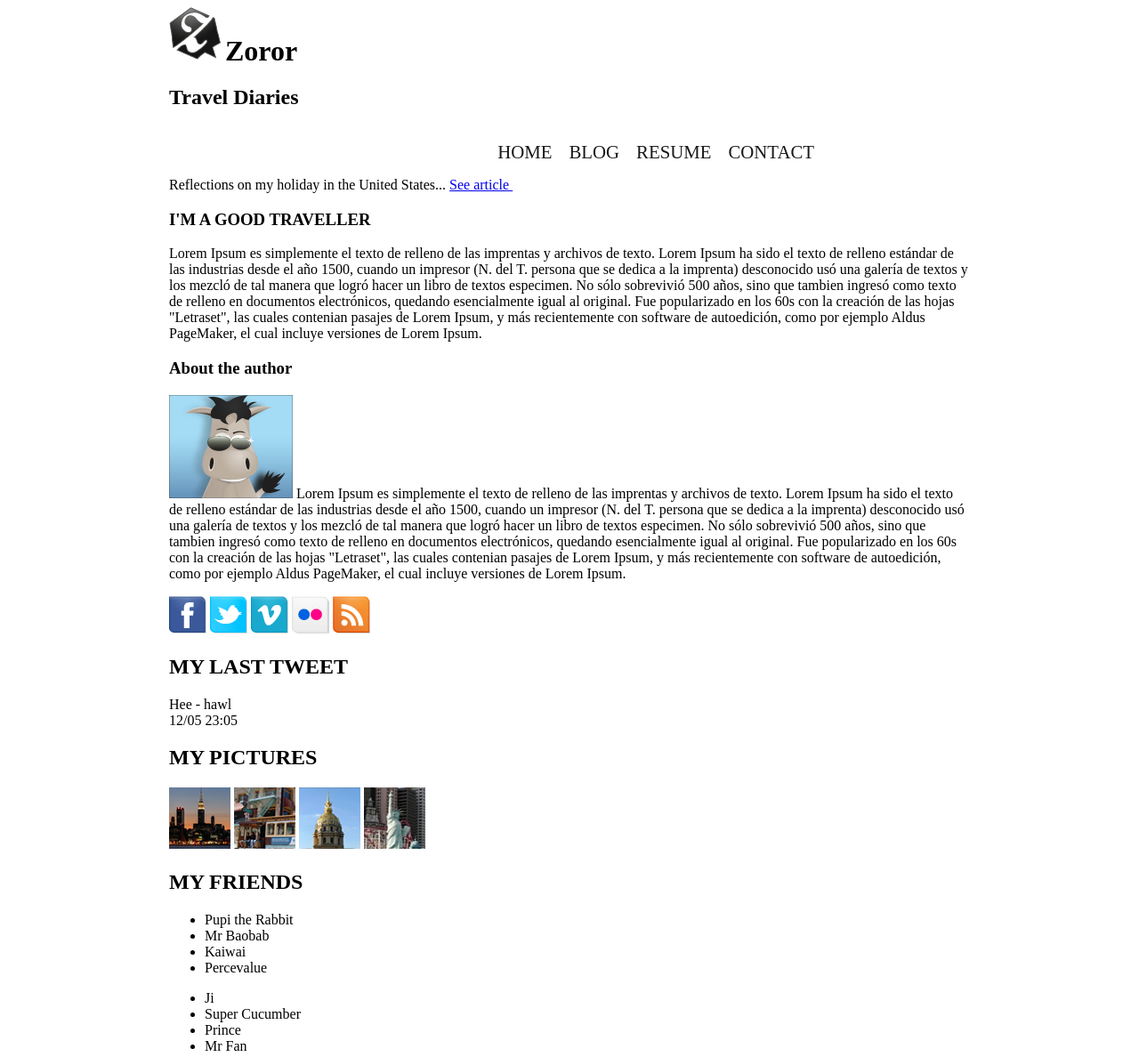
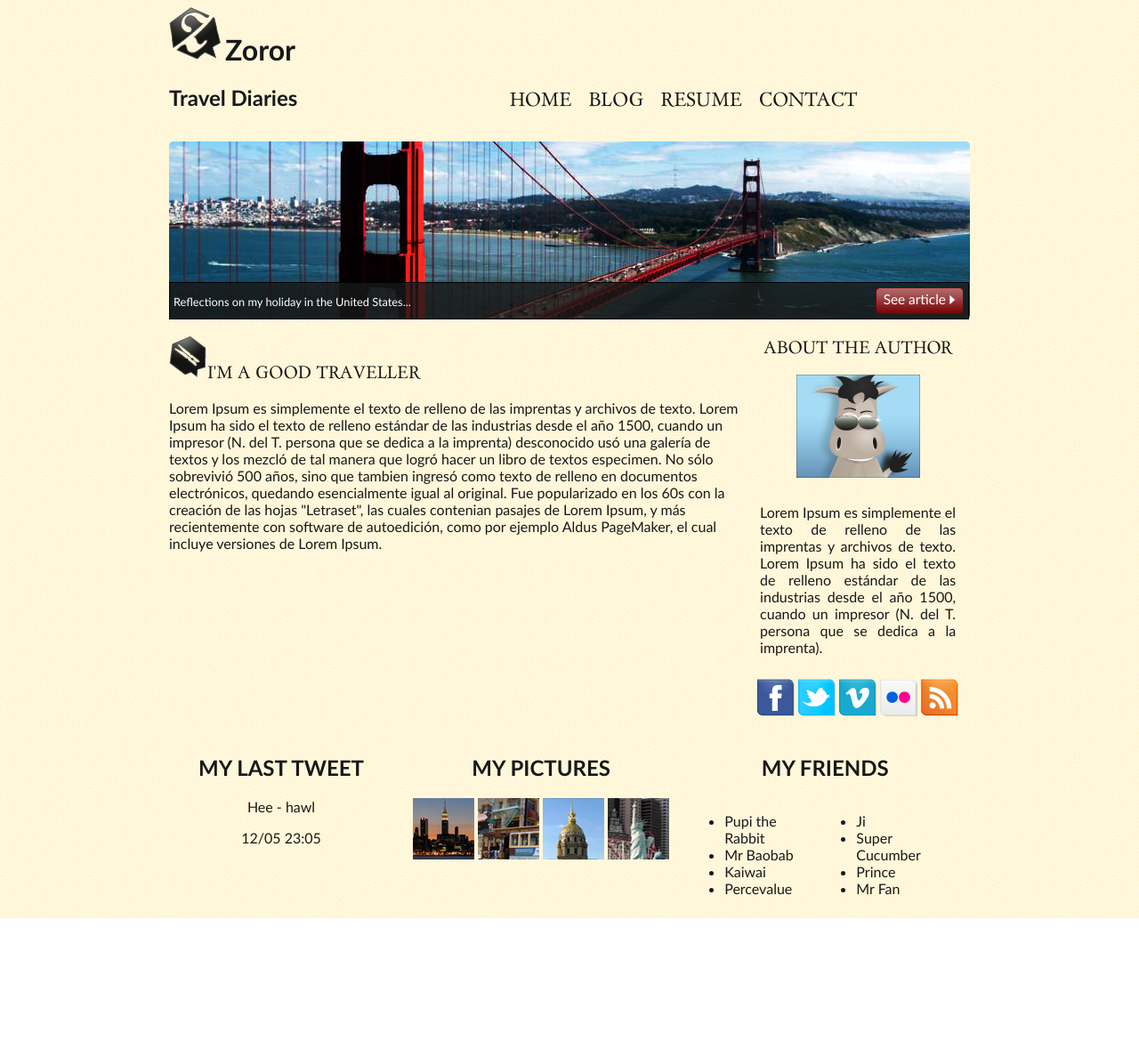
Before and after one commit to golpessito/OC_Zoor, a plain HTML site: page index.html in a window 1280 px wide. Shown: the whole page at 89% size. After the commit the page ends 1032 px from the top, so only its background shows below. Drawn offline with Linux system fonts and the light colour scheme.

Commit message:
First Layout

```diff
--- a/css/style.css
+++ b/css/style.css
@@ -1,7 +1,51 @@
+/* Define custom fonts */
+
+@font-face
+{
+    font-family: 'BallparkWeiner';
+    src: url('fonts/ballpark.eot');
+    src: url('fonts/ballpark.eot?#iefix') format('embedded-opentype'),
+         url('fonts/ballpark.woff') format('woff'),
+         url('fonts/ballpark.ttf') format('truetype'),
+         url('fonts/ballpark.svg#BallparkWeiner') format('svg');
+    font-weight: normal;
+    font-style: normal;
+}
+
+@font-face
+{
+    font-family: 'Dayrom';
+    src: url('fonts/dayrom.eot');
+    src: url('fonts/dayrom.eot?#iefix') format('embedded-opentype'),
+         url('fonts/dayrom.woff') format('woff'),
+         url('fonts/dayrom.ttf') format('truetype'),
+         url('fonts/dayrom.svg#Dayrom') format('svg');
+    font-weight: normal;
+    font-style: normal;
+}
+
+/* General styles */
+
+body {
+    background: url('../img/yellow_background.png');
+    font-family: 'Trebuchet MS', Arial, sans-serif;
+    color: #181818;
+}
+
+section h1, footer h1, nav a
+{
+    font-family: Dayrom, serif;
+    font-weight: normal;
+    text-transform: uppercase;
+}
+
 #main_wrapper{
     width: 900px;
     margin:auto;
 }
+
+
+/* Header */
 
 #main_title{
     display: inline-block;
@@ -10,13 +54,14 @@
 #logo, header h1{
     display: inline-block;
     margin-bottom: 0px;
+
 }
 
 /* Navigation */
 
 nav {
     display: inline-block;
-    width:740px;
+    width:640px;
     text-align: right;
 }
 
@@ -42,3 +87,108 @@ nav ul li a:hover {
     padding-bottom: 3px;
     text-decoration: none;
 }
+
+/** Banner Image **/
+
+#banner_image {
+    margin-top: 15px;
+    height: 200px;
+    background: url('../img/sanfrancisco.jpg') no-repeat;
+    border-radius: 5px;
+    position:relative;
+}
+
+#banner_description{
+    width: 99.2%;
+    height: 30px;
+    position:absolute;
+    bottom: 0;
+    color:white;
+    border:1px solid black;
+    background-color: rgb(24,24,24); /* Old browsers will read this */
+    background-color: rgba(24,24,24,0.8); /* New browsers will read this */
+    padding-top:15px;
+    padding-left: 4px;
+    font-size:0.8em;
+    padding-bottom: 10px;
+    padding-top: 0px
+}
+
+#banner_description p {
+    display: inline-block;
+}
+
+.red_button{
+    position: absolute;
+    right: 0;
+    color:white;
+    text-decoration: none;
+    background: url('../img/red_background.png') repeat-x;
+    border-radius: 5px;
+    padding: 3px 8px 0px 8px;
+    font-size:1.2em;
+    height: 25px;
+    border: 1px solid #760001;
+    text-align: center;
+    margin-top:5px;
+    margin-right: 5px;
+}
+
+/* BODY */
+
+article {
+    display: inline-block;
+    width: 650px;
+    vertical-align: top;
+}
+
+aside {
+    display: inline-block;
+    width: 240px;
+}
+
+aside p {
+    text-align: justify;
+    padding: 10px;
+}
+
+aside{
+    text-align: center;
+}
+
+/* FOOTER */
+
+footer {
+
+    vertical-align: top;
+    margin-top:20px;
+}
+
+footer div {
+    display: inline-block;
+    vertical-align: top;
+}
+
+#tweets {
+    width: 28%;
+    text-align: center
+}
+
+#my_pictures {
+    width: 36%;
+    padding-left:px;
+    text-align: center
+}
+
+#my_friends {
+    width: 34%;
+}
+
+#my_friends ul {
+    width: 34%;
+    display:inline-block;
+}
+
+#my_friends h2 {
+    text-align: center;
+}
--- a/index.html
+++ b/index.html
@@ -1,4 +1,5 @@
 <!DOCTYPE html>
+<html>
     <head>
         <meta charset="utf-8">
         <meta http-equiv="X-UA-Compatible" content="IE=edge">
@@ -12,6 +13,7 @@
               <img src="img/zozor_logo.png" alt="Zoror Logo" id="logo">
               <h1>Zoror</h1>
               <h2>Travel Diaries</h2>
+            </div>
               <nav>
                <ul>
                 <li>
@@ -28,26 +30,25 @@
                 </li>
                </ul>
               </nav>
-            </div>
         </header>
-        <div class="banner_image">
-            <div class="banner_description">
-              Reflections on my holiday in the United States...
+        <div id="banner_image">
+            <div id="banner_description">
+              <p>Reflections on my holiday in the United States...</p>
               <a href="#" class="red_button">See article <img src="img/small_arrow.png" alt=""></a>
             </div>
         </div>
         <section>
             <article>
-                <h1>I'M A GOOD TRAVELLER</h1>
+                <h1><img src="img/pin.png" alt="Pin">I'M A GOOD TRAVELLER</h1>
                 <p>
                 Lorem Ipsum es simplemente el texto de relleno de las imprentas y archivos de texto. Lorem Ipsum ha sido el texto de relleno estándar de las industrias desde el año 1500, cuando un impresor (N. del T. persona que se dedica a la imprenta) desconocido usó una galería de textos y los mezcló de tal manera que logró hacer un libro de textos especimen. No sólo sobrevivió 500 años, sino que tambien ingresó como texto de relleno en documentos electrónicos, quedando esencialmente igual al original. Fue popularizado en los 60s con la creación de las hojas "Letraset", las cuales contenian pasajes de Lorem Ipsum, y más recientemente con software de autoedición, como por ejemplo Aldus PageMaker, el cual incluye versiones de Lorem Ipsum.
                 </p>
             </article>
             <aside>
                 <h1>About the author</h1>
+                <img src="img/zozor.png" alt="Zoror">
                 <p>
-                <img src="img/zozor.png" alt="Zoror">
-                Lorem Ipsum es simplemente el texto de relleno de las imprentas y archivos de texto. Lorem Ipsum ha sido el texto de relleno estándar de las industrias desde el año 1500, cuando un impresor (N. del T. persona que se dedica a la imprenta) desconocido usó una galería de textos y los mezcló de tal manera que logró hacer un libro de textos especimen. No sólo sobrevivió 500 años, sino que tambien ingresó como texto de relleno en documentos electrónicos, quedando esencialmente igual al original. Fue popularizado en los 60s con la creación de las hojas "Letraset", las cuales contenian pasajes de Lorem Ipsum, y más recientemente con software de autoedición, como por ejemplo Aldus PageMaker, el cual incluye versiones de Lorem Ipsum.
+                Lorem Ipsum es simplemente el texto de relleno de las imprentas y archivos de texto. Lorem Ipsum ha sido el texto de relleno estándar de las industrias desde el año 1500, cuando un impresor (N. del T. persona que se dedica a la imprenta).
                 </p>
                 <div class="social_media">
                   <img src="img/facebook.png" alt="facebook">
@@ -59,40 +60,32 @@
             </aside>
         </section>
         <footer>
-            <div class="last_tweet">
+            <div id="tweets">
                 <h2>MY LAST TWEET</h2>
-                <p>
-                  Hee - hawl <br>
-                  12/05 23:05
-                </p>
+                <p>Hee - hawl</p>
+                <p>12/05 23:05</p>
             </div>
-            <div class="footer_pictures">
+            <div id="my_pictures">
                 <h2>MY PICTURES</h2>
-                <div class="traveller_pictures">
                   <img src="img/pic1.jpg" alt="pic1">
                   <img src="img/pic2.jpg" alt="pic2">
                   <img src="img/pic3.jpg" alt="pic3">
                   <img src="img/pic4.jpg" alt="pic4">
-                </div>
             </div>
-            <div class="footer_friends">
+            <div id="my_friends">
                 <h2>MY FRIENDS</h2>
-                <div class="friends_1">
                     <ul>
                       <li>Pupi the Rabbit</li>
                       <li>Mr Baobab</li>
                       <li>Kaiwai</li>
                       <li>Percevalue</li>
                     </ul>
-                </div>
-                <div class="friends_2">
                     <ul>
                       <li>Ji</li>
                       <li>Super Cucumber</li>
                       <li>Prince</li>
                       <li>Mr Fan</li>
                     </ul>
-                </div>
             </div>
         </footer>
         </div>
```
Also changed, not shown: css/fonts/ballpark.ttf (renamed from fonts/ballpark.ttf), css/fonts/ballpark.woff (renamed from fonts/ballpark.woff), css/fonts/dayrom.ttf (renamed from fonts/dayrom.ttf), css/fonts/dayrom.woff (renamed from fonts/dayrom.woff), 8 other files.
